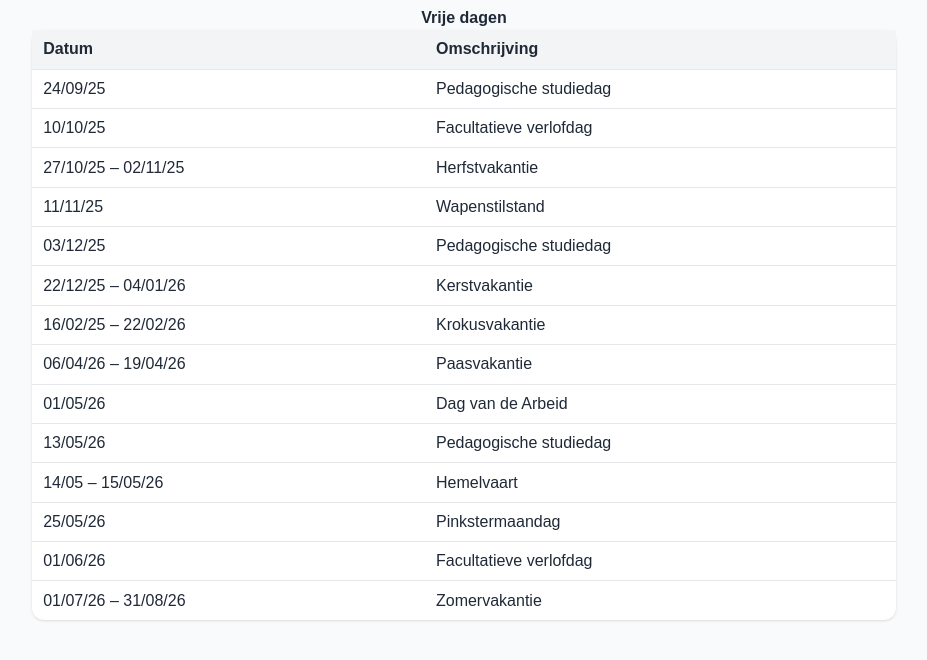
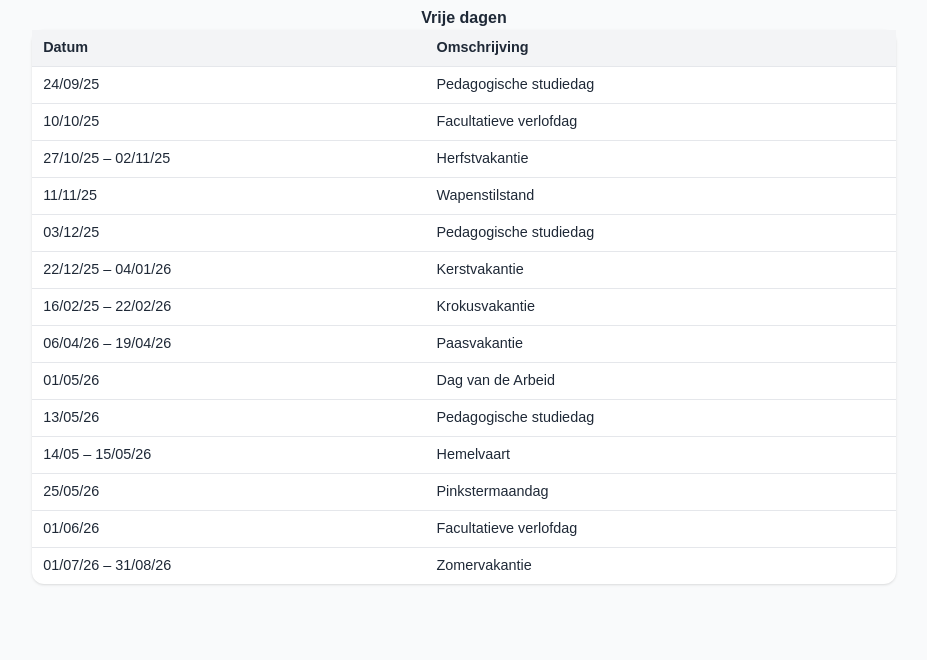
Before and after one commit to joenblan/hetparkvrijedagen, a plain HTML site: page index.html in a window 1280 px wide. Shown: the part 88-748 px from the top of the page, without its empty margins (176-1103 px from the left). Drawn offline with nearby package versions, Linux system fonts and the light colour scheme; a web font is replaced by a local one.

Commit message:
Update index.html

```diff
--- a/index.html
+++ b/index.html
@@ -14,7 +14,7 @@
     header { padding: 0.6rem 0; }
     header img { height: 75px; }
     h1 { font-size: 3rem; margin-bottom: 0.75rem; }
-    table td, table th { padding: 0.45rem 0.7rem; font-size: 1rem; }
+    table td, table th { padding: 0.45rem 0.7rem; font-size: 0.9rem; }
     table th { background: #f3f4f6; font-weight: 600; }
     main { height: calc(100vh - 120px); display: flex; flex-direction: column; justify-content: flex-start; }
   </style>
```
